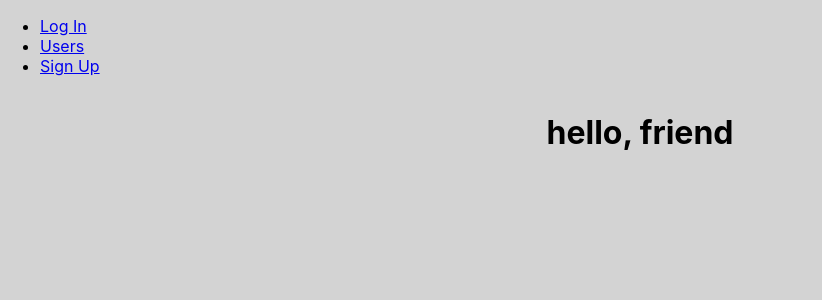
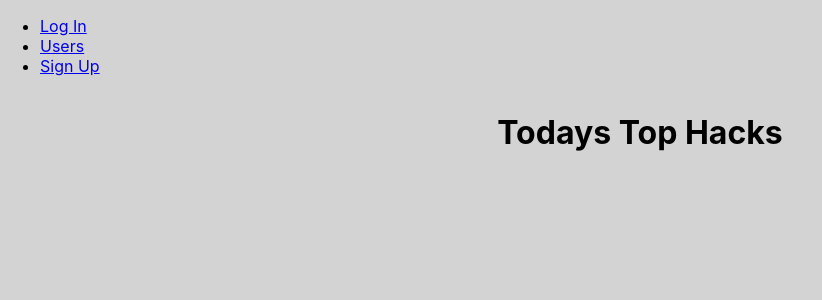
Before and after one commit to vzarate-94/NewHacks, a React (Create React App) app: page / in a window 1280 px wide. Shown: the top 300 px of the page, without its empty margins (0-822 px from the left). Built offline with nearby package versions, Linux system fonts and the light colour scheme.

Commit message:
change heading of landing page

```diff
--- a/src/pages/Landing/Landing.jsx
+++ b/src/pages/Landing/Landing.jsx
@@ -4,7 +4,7 @@ const Landing = ({user}) => {
   return (
     <main className={styles.container}>
       <h1>
-        hello, {user ? user.name : "friend"}
+        Todays Top Hacks
       </h1>
     </main>
   )
```
